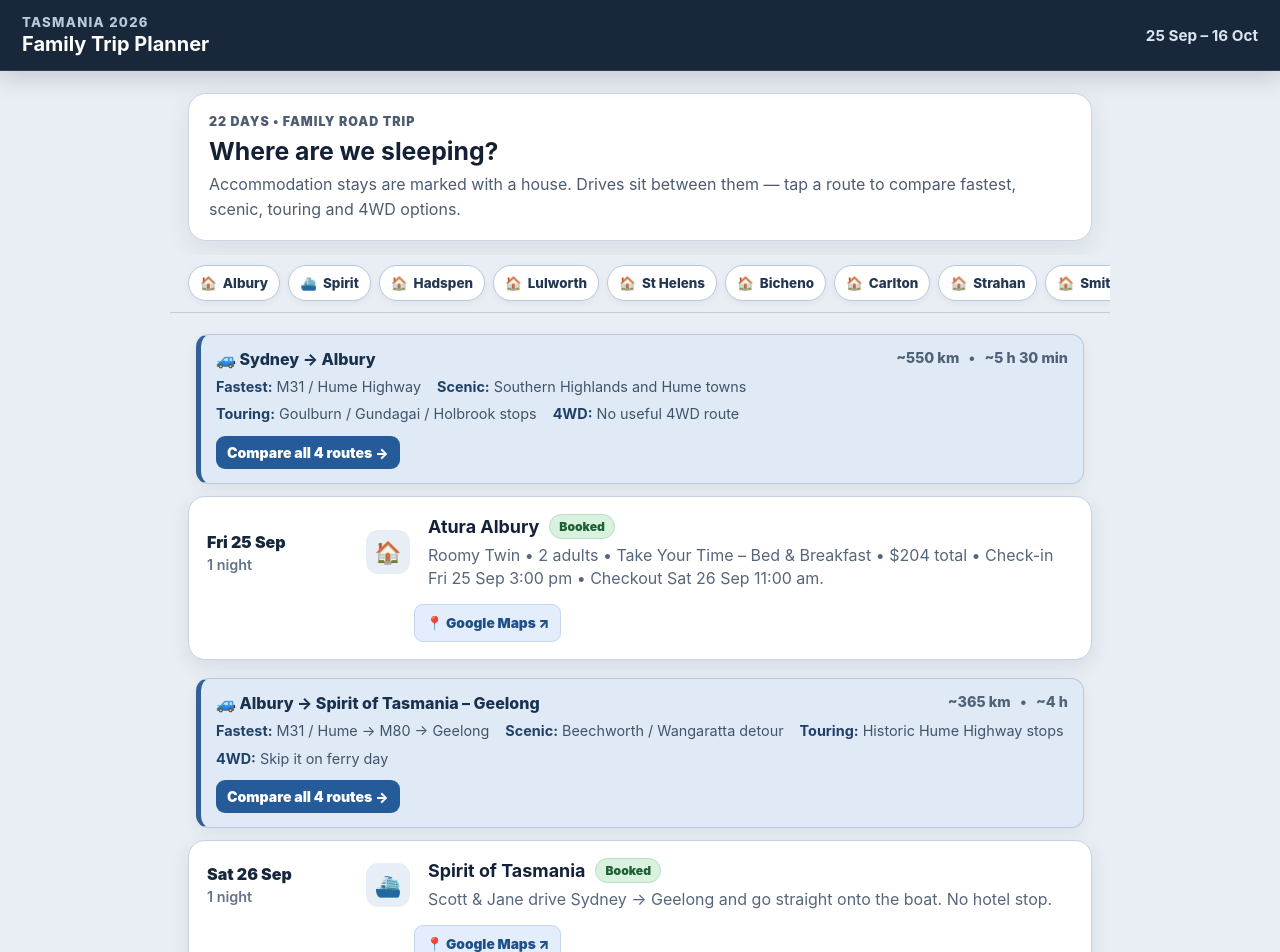
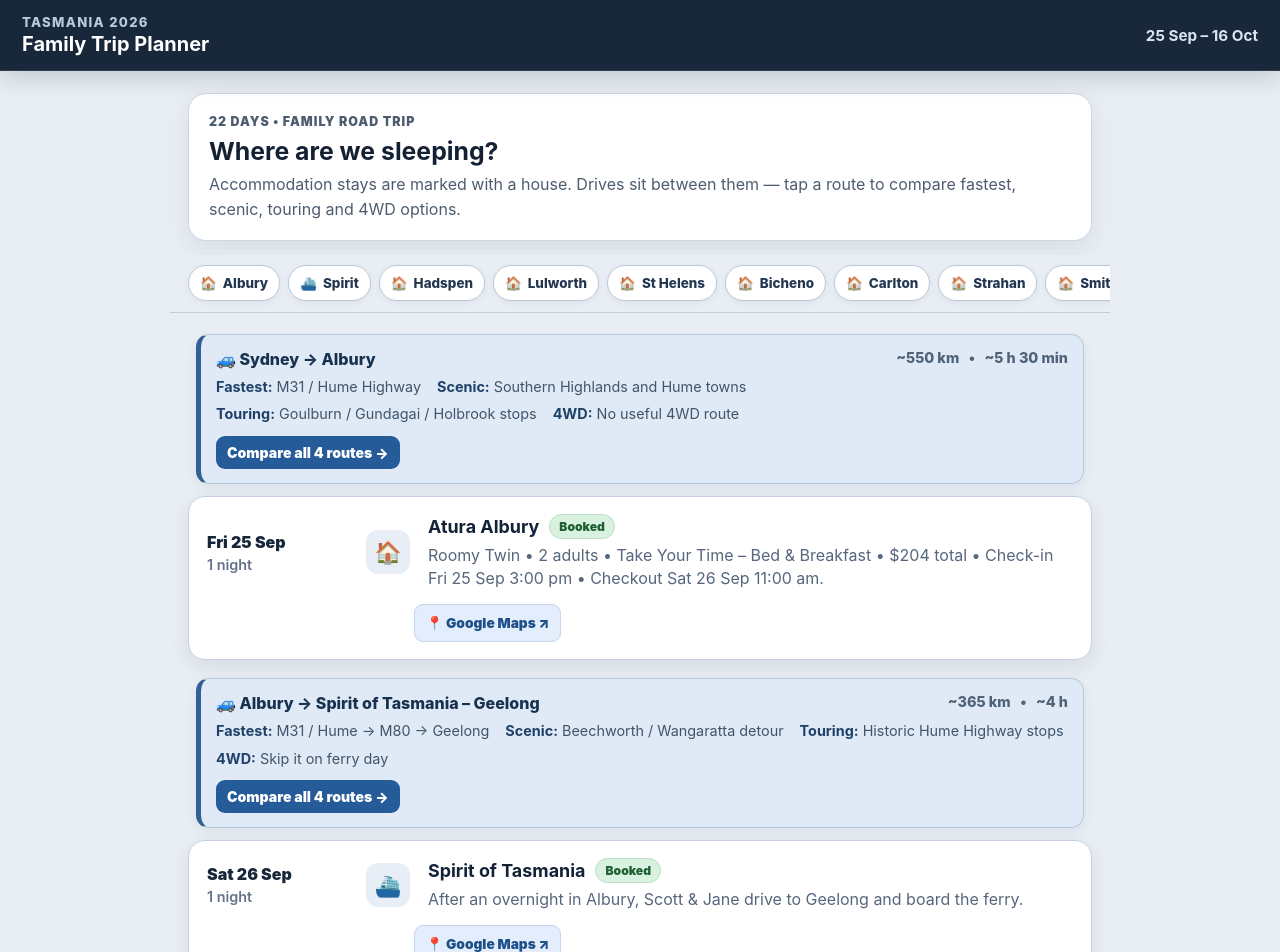
Before and after one commit to scottwillow84/willow-expeditions-v2, a React (Vite) app: page /#/ in a window 1280 px wide. Shown: the top 952 px of the page. Built offline with nearby package versions, Linux system fonts and the light colour scheme.

Commit message:
Correct ferry day after Albury overnight

```diff
--- a/src/data/stays.js
+++ b/src/data/stays.js
@@ -20,7 +20,7 @@
     type: "ferry",
     mapQuery: "Spirit of Tasmania Geelong Terminal",
     status: "Booked",
-    note: "Scott & Jane drive Sydney → Geelong and go straight onto the boat. No hotel stop.",
+    note: "After an overnight in Albury, Scott & Jane drive to Geelong and board the ferry.",
     activities: [],
   },
   {
```
